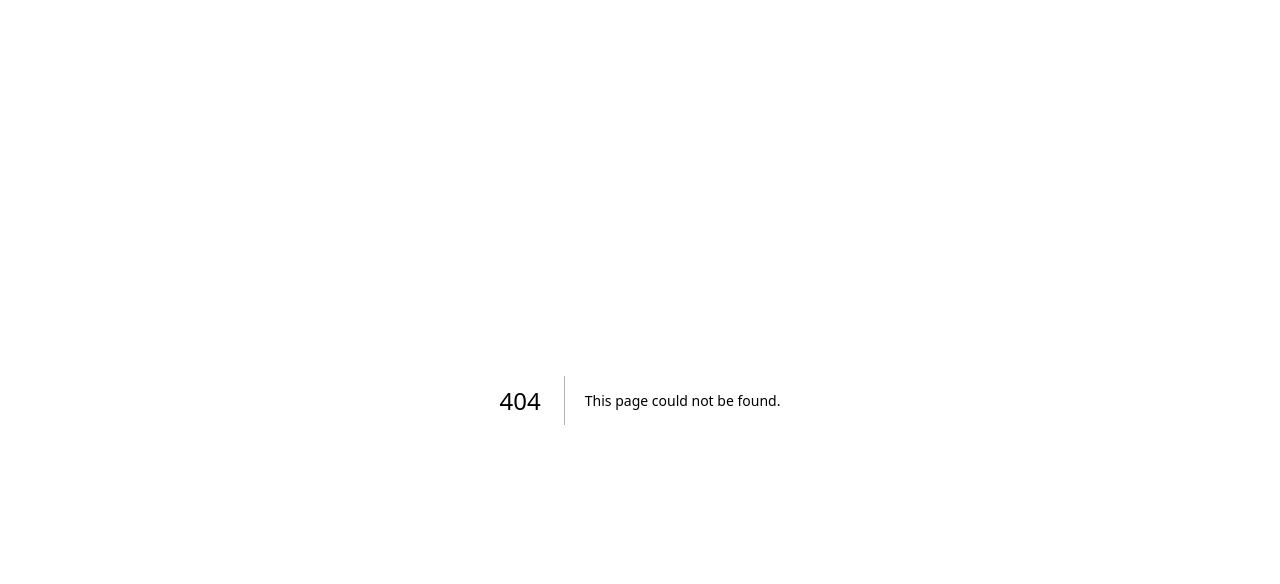
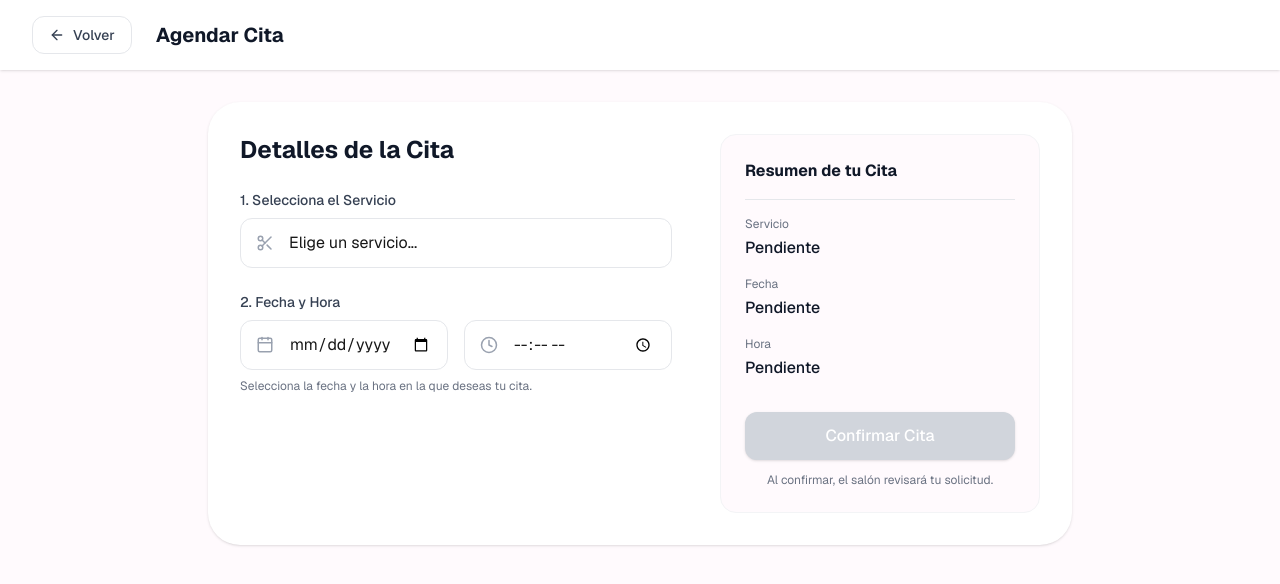
Before and after one commit to ao-oj05/Beauty_Book_Frontend, a Next.js app: page /dashboard/agendar in a window 1280 px wide. Before the commit this address had no page. Shown: the top 584 px of the page. Built offline with nearby package versions, Linux system fonts and the light colour scheme.

Commit message:
creada la vista de agendar cita con seleccion de fecha y hora unificada y ticket de confirmacion

```diff
--- /dev/null
+++ b/src/app/dashboard/agendar/page.tsx
@@ -0,0 +1,185 @@
+"use client";
+
+import { useState } from "react";
+import Link from "next/link";
+import { ArrowLeft, Calendar as CalendarIcon, Clock, Scissors, CheckCircle, Download } from "lucide-react";
+
+export default function AgendarCitaPage() {
+  const [paso, setPaso] = useState<"formulario" | "ticket">("formulario");
+
+  // State for form
+  const [servicio, setServicio] = useState("");
+  const [fecha, setFecha] = useState("");
+  const [hora, setHora] = useState("");
+
+  const handleSubmit = (e: React.FormEvent) => {
+    e.preventDefault();
+    setPaso("ticket");
+  };
+
+  const handleDescargarTicket = () => {
+    // In a real app, this would generate a PDF or similar
+    window.print();
+  };
+
+  if (paso === "ticket") {
+    return (
+      <div className="min-h-screen bg-surface flex flex-col items-center justify-center p-4">
+        <div className="bg-white rounded-[2rem] shadow-xl w-full max-w-md p-8 relative overflow-hidden text-center border-t-8 border-primary print:shadow-none print:border-none print:w-full print:max-w-none">
+          <div className="w-16 h-16 bg-green-100 text-green-500 rounded-full flex items-center justify-center mx-auto mb-6">
+            <CheckCircle size={32} />
+          </div>
+
+          <h2 className="text-2xl font-bold text-gray-900 mb-2">¡Solicitud Enviada!</h2>
+          <p className="text-gray-500 mb-8">
+            En espera de que lo acepte el equipo del salón.
+          </p>
+
+          <div className="bg-surface rounded-2xl p-6 text-left mb-8 space-y-4 border border-dashed border-gray-300">
+            <h3 className="font-bold text-gray-900 text-center border-b border-gray-200 pb-4 mb-4">Ticket de Cita</h3>
+            <div className="flex justify-between">
+              <span className="text-gray-500">Servicio:</span>
+              <span className="font-medium text-gray-900">{servicio || "No especificado"}</span>
+            </div>
+            <div className="flex justify-between">
+              <span className="text-gray-500">Fecha:</span>
+              <span className="font-medium text-gray-900">{fecha || "No especificada"}</span>
+            </div>
+            <div className="flex justify-between">
+              <span className="text-gray-500">Hora:</span>
+              <span className="font-medium text-gray-900">{hora || "No especificada"}</span>
+            </div>
+            <div className="flex justify-between">
+              <span className="text-gray-500">Estado:</span>
+              <span className="font-medium text-warning">Pendiente de confirmación</span>
+            </div>
+          </div>
+
+          <div className="flex flex-col gap-3 print:hidden">
+            <button
+              onClick={handleDescargarTicket}
+              className="w-full flex items-center justify-center gap-2 bg-gray-100 hover:bg-gray-200 text-gray-700 py-3 rounded-xl font-medium transition-colors"
+            >
+              <Download size={18} />
+              Descargar Ticket
+            </button>
+            <Link
+              href="/dashboard"
+              className="w-full bg-primary hover:bg-primary-dark text-white py-3 rounded-xl font-medium transition-colors block"
+            >
+              Ir a Mis Citas
+            </Link>
+          </div>
+        </div>
+      </div>
+    );
+  }
+
+  return (
+    <div className="min-h-screen bg-surface pb-12">
+      <header className="bg-white px-8 py-4 shadow-sm flex items-center gap-4 sticky top-0 z-50">
+        <Link href="/dashboard" className="flex items-center gap-2 border border-gray-200 px-4 py-2 rounded-xl text-sm font-medium text-gray-700 hover:bg-gray-50 transition-colors">
+          <ArrowLeft size={16} />
+          Volver
+        </Link>
+        <h1 className="text-xl font-bold text-gray-900 ml-2">Agendar Cita</h1>
+      </header>
+
+      <main className="max-w-4xl mx-auto px-4 py-8">
+        <div className="bg-white rounded-[2rem] shadow-sm p-8">
+          <form onSubmit={handleSubmit} className="flex flex-col md:flex-row gap-12">
+
+            {/* Formulario Principal */}
+            <div className="flex-1 space-y-6">
+              <h2 className="text-2xl font-bold text-gray-900 mb-6">Detalles de la Cita</h2>
+
+              <div>
+                <label className="block text-sm font-medium text-gray-700 mb-2">
+                  1. Selecciona el Servicio
+                </label>
+                <div className="relative">
+                  <Scissors className="absolute left-4 top-1/2 -translate-y-1/2 text-gray-400" size={18} />
+                  <select
+                    className="w-full pl-12 pr-4 py-3 rounded-xl border border-gray-200 focus:ring-2 focus:ring-primary/50 focus:border-primary bg-white appearance-none"
+                    value={servicio}
+                    onChange={(e) => setServicio(e.target.value)}
+                    required
+                  >
+                    <option value="" disabled>Elige un servicio...</option>
+                    <option value="Uñas de Gel">Uñas de Gel</option>
+                    <option value="Extensión de Pestañas">Extensión de Pestañas</option>
+                    <option value="Corte y Estilo">Corte y Estilo</option>
+                    <option value="Maquillaje Profesional">Maquillaje Profesional</option>
+                  </select>
+                </div>
+              </div>
+
+              <div>
+                <label className="block text-sm font-medium text-gray-700 mb-2">
+                  2. Fecha y Hora
+                </label>
+                <div className="grid grid-cols-1 sm:grid-cols-2 gap-4">
+                  <div className="relative">
+                    <CalendarIcon className="absolute left-4 top-1/2 -translate-y-1/2 text-gray-400" size={18} />
+                    <input
+                      type="date"
+                      className="w-full pl-12 pr-4 py-3 rounded-xl border border-gray-200 focus:ring-2 focus:ring-primary/50 focus:border-primary bg-white"
+                      value={fecha}
+                      onChange={(e) => setFecha(e.target.value)}
+                      required
+                    />
+                  </div>
+                  <div className="relative">
+                    <Clock className="absolute left-4 top-1/2 -translate-y-1/2 text-gray-400" size={18} />
+                    <input
+                      type="time"
+                      className="w-full pl-12 pr-4 py-3 rounded-xl border border-gray-200 focus:ring-2 focus:ring-primary/50 focus:border-primary bg-white"
+                      value={hora}
+                      onChange={(e) => setHora(e.target.value)}
+                      required
+                    />
+                  </div>
+                </div>
+                <p className="text-xs text-gray-500 mt-2">Selecciona la fecha y la hora en la que deseas tu cita.</p>
+              </div>
+            </div>
+
+            {/* Resumen Sidebar */}
+            <div className="w-full md:w-80 bg-surface rounded-2xl p-6 h-fit border border-gray-100 flex flex-col">
+              <h3 className="font-bold text-gray-900 mb-4 border-b border-gray-200 pb-4">Resumen de tu Cita</h3>
+
+              <div className="space-y-4 mb-8 flex-1">
+                <div>
+                  <p className="text-xs text-gray-500 mb-1">Servicio</p>
+                  <p className="font-medium text-gray-900">{servicio || "Pendiente"}</p>
+                </div>
+                <div>
+                  <p className="text-xs text-gray-500 mb-1">Fecha</p>
+                  <p className="font-medium text-gray-900">{fecha || "Pendiente"}</p>
+                </div>
+                <div>
+                  <p className="text-xs text-gray-500 mb-1">Hora</p>
+                  <p className="font-medium text-gray-900">{hora || "Pendiente"}</p>
+                </div>
+              </div>
+
+              <div className="mt-auto">
+                <button
+                  type="submit"
+                  disabled={!servicio || !fecha || !hora}
+                  className="w-full bg-primary hover:bg-primary-dark disabled:bg-gray-300 disabled:cursor-not-allowed text-white py-3 rounded-xl font-medium transition-colors shadow-sm"
+                >
+                  Confirmar Cita
+                </button>
+                <p className="text-xs text-center text-gray-500 mt-3">
+                  Al confirmar, el salón revisará tu solicitud.
+                </p>
+              </div>
+            </div>
+
+          </form>
+        </div>
+      </main>
+    </div>
+  );
+}
```
